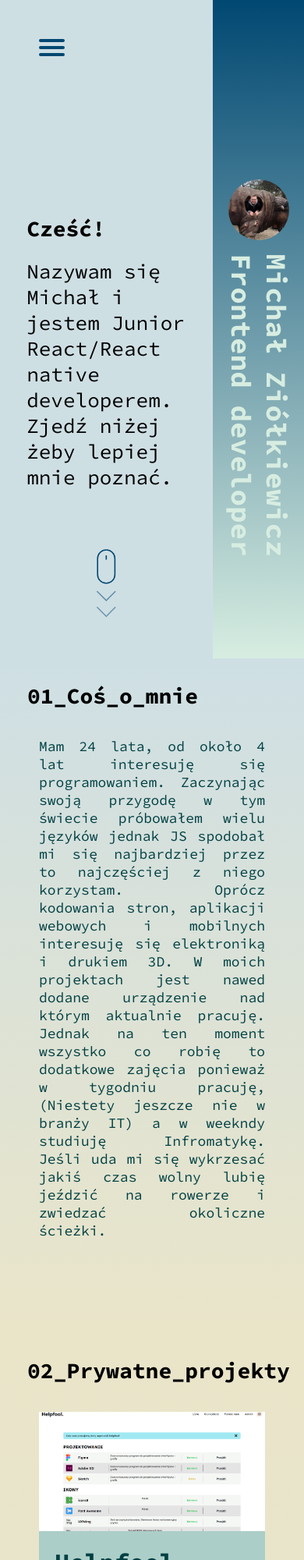
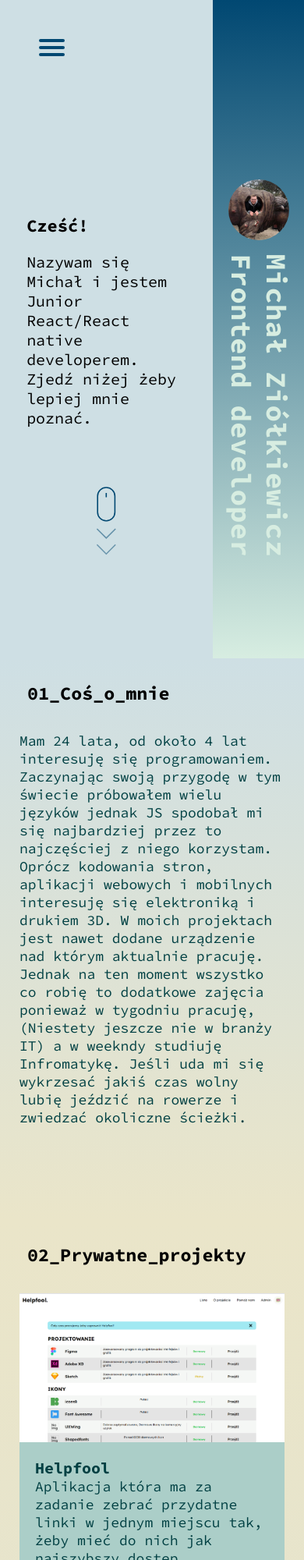
Before and after one commit to MarcelinaZiolkiewicz/MichalZiolkiewicz.github.io, a plain HTML site: page index.html in a window 390 px wide. Shown: the top 2000 px of the page at 78% size. Drawn offline with nearby package versions, Linux system fonts and the light colour scheme.

Commit message:
Mobile style changes

```diff
--- a/index.html
+++ b/index.html
@@ -43,7 +43,7 @@
           <div class="projectsLabel">
               <h3>01_Coś_o_mnie</h3>
           </div>
-          <p class="aboutText">Mam 24 lata, od około 4 lat interesuję się programowaniem. Zaczynając swoją przygodę w tym świecie próbowałem wielu języków jednak JS spodobał mi się najbardziej przez to najczęściej z niego korzystam. Oprócz kodowania stron, aplikacji webowych i mobilnych interesuję się elektroniką i drukiem 3D. W moich projektach jest nawed dodane urządzenie nad którym aktualnie pracuję. Jednak na ten moment wszystko co robię to dodatkowe zajęcia ponieważ w tygodniu pracuję, (Niestety jeszcze nie w branży IT) a w weekndy studiuję Infromatykę. Jeśli uda mi się wykrzesać jakiś czas wolny lubię jeździć na rowerze i zwiedzać okoliczne ścieżki. </p>
+          <p class="aboutText">Mam 24 lata, od około 4 lat interesuję się programowaniem. Zaczynając swoją przygodę w tym świecie próbowałem wielu języków jednak JS spodobał mi się najbardziej przez to najczęściej z niego korzystam. Oprócz kodowania stron, aplikacji webowych i mobilnych interesuję się elektroniką i drukiem 3D. W moich projektach jest nawet dodane urządzenie nad którym aktualnie pracuję. Jednak na ten moment wszystko co robię to dodatkowe zajęcia ponieważ w tygodniu pracuję, (Niestety jeszcze nie w branży IT) a w weekndy studiuję Infromatykę. Jeśli uda mi się wykrzesać jakiś czas wolny lubię jeździć na rowerze i zwiedzać okoliczne ścieżki. </p>
       </div>
 
       <div id="projects">
--- a/style.css
+++ b/style.css
@@ -376,58 +376,6 @@ body{
 }
 
 
-@media (max-width: 760px) {
-
-    .text{
-        font-size:26px;
-    }
-
-    .text p:first-of-type{
-        font-size: 28px;
-    }
-
-    #scrollDown{
-        margin-top: 50px;
-        height: 16vh;
-    }
-
-    .projectsLabel{
-        padding: 30px 35px 15px 35px;
-        text-align: left;
-        font-size: 24px;
-    }
-
-    .project{
-        flex-direction: column;
-        height: 55vh;
-        margin: 20px 50px;
-    }
-
-    .image{
-        flex-basis: 60%;
-    }
-
-    .icons{
-        flex-basis: 40%;
-    }
-
-    #contact ul{
-        margin: 0 50px;
-    }
-
-    #contact li{
-        font-size: 18px;
-    }
-
-    .wrapper{
-        margin: 0 50px;
-    }
-
-    .wrapper p {
-        font-size: 18px;
-    }
-}
-
 @media(max-width: 920px){
     #menuToggle{
         display: block;
@@ -515,7 +463,7 @@ body{
     {
         position: absolute;
         width: 70vw;
-        height: 100vh;
+        height: 65vh;
         margin: -100px 0 0 -50px;
         padding: 125px 50px 50px 50px;
         background: #ededed;
@@ -568,3 +516,97 @@ body{
         font-size: 18px;
     }
 }
+
+@media (max-width: 760px) {
+
+    .text{
+        font-size:26px;
+    }
+
+    .text p:first-of-type{
+        font-size: 28px;
+    }
+
+    #scrollDown{
+        margin-top: 50px;
+        height: 16vh;
+    }
+
+    .projectsLabel{
+        padding: 30px 35px 15px 35px;
+        text-align: left;
+        font-size: 24px;
+    }
+
+    .project{
+        flex-direction: column;
+        height: 55vh;
+        margin: 20px 50px;
+    }
+
+    .image{
+        flex-basis: 60%;
+    }
+
+    .icons{
+        flex-basis: 40%;
+    }
+
+    #contact ul{
+        margin: 0 50px;
+    }
+
+    #contact li{
+        font-size: 18px;
+    }
+
+    .wrapper{
+        margin: 0 50px;
+    }
+
+    .wrapper p {
+        font-size: 18px;
+    }
+}
+
+@media (max-width: 500px) {
+    .projectsLabel{
+        padding: 30px 35px 15px 35px;
+        text-align: left;
+        font-size: 20px;
+    }
+
+    .project {
+        margin: 20px 25px;
+    }
+
+    .text{
+        font-size:20px;
+    }
+
+    .text p:first-of-type{
+        font-size: 22px;
+    }
+
+    .icons h3{
+        font-size: 20px;
+    }
+
+    .icons p {
+        font-size: 18px;
+    }
+
+    .ico{
+        width: 40px;
+        height: 40px;
+    }
+
+    .aboutText {
+        margin: 20px 25px;
+        text-align: left;
+    }
+
+    #contact p{
+        font-size: 20px;
+    }
+}
```
